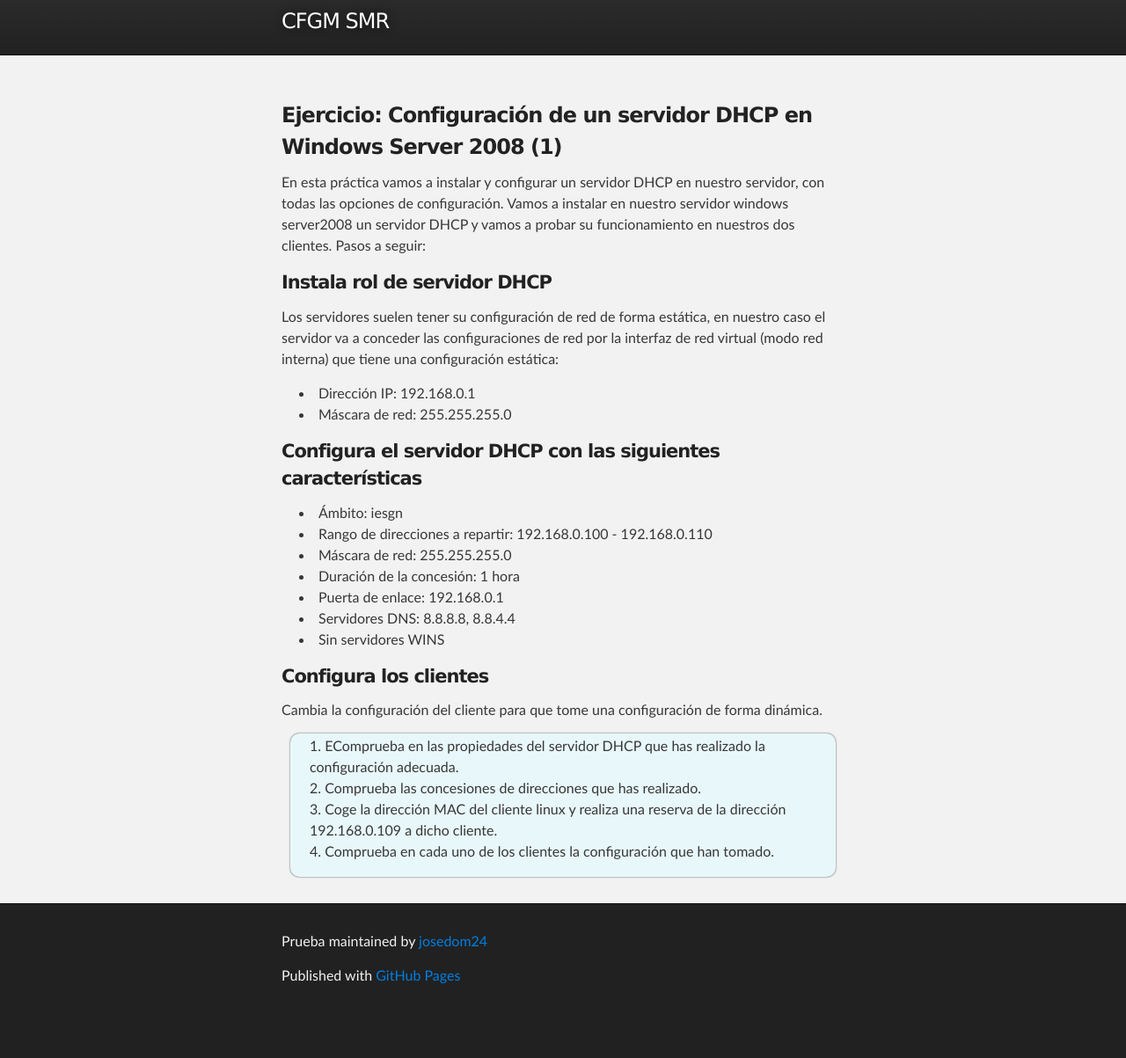
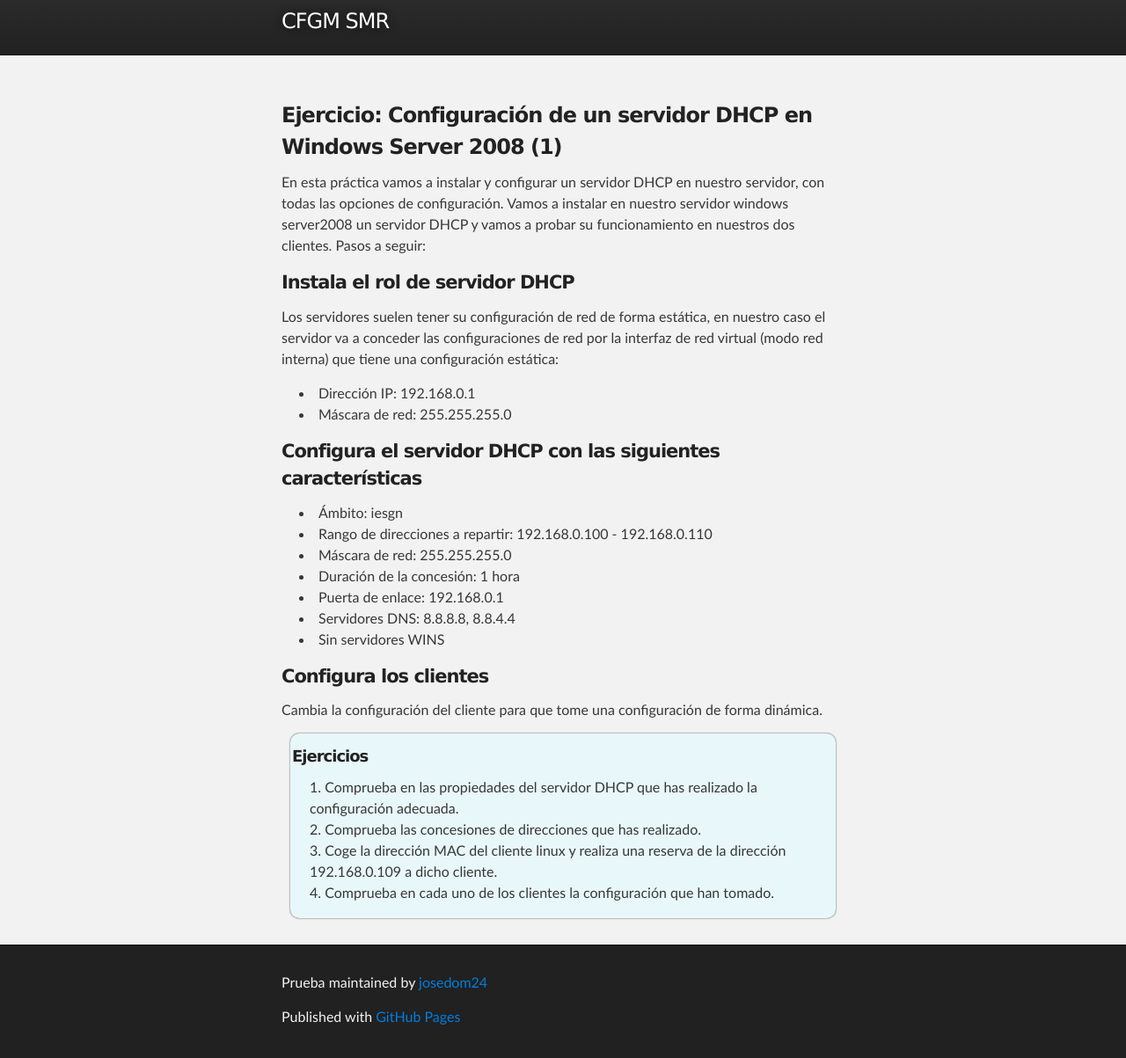
Before and after one commit to josedom24/josedom24.github.io, a Jekyll site: the page built from mod/serviciosgm/e_dhcp_1.md, in a window 1280 px wide, cut to the strip 78-1281 px from the top of the page. Shown: the whole strip at 88% size. Built offline with Jekyll 4.4.1, drawn with Linux system fonts in a browser that asks for light colours; before the commit the page ends 1234 px from its top, so only the background shows below that.

Commit message:
modificacion

```diff
--- a/mod/serviciosgm/e_dhcp_1.md
+++ b/mod/serviciosgm/e_dhcp_1.md
@@ -11,7 +11,7 @@ Vamos a instalar en nuestro servidor windows server2008 un servidor DHCP y vamos
 clientes.
 Pasos a seguir:
 
-#### Instala rol de servidor DHCP
+#### Instala el rol de servidor DHCP
 
 Los servidores suelen tener su configuración de red de forma estática, en nuestro caso el servidor va a conceder las configuraciones de red por la interfaz de red virtual (modo red interna) que tiene una configuración estática:
 
@@ -33,7 +33,8 @@ Los servidores suelen tener su configuración de red de forma estática, en nues
 Cambia la configuración del cliente para que tome una configuración de forma dinámica.
 
 <div class='ejercicios' markdown='1'>
-1. EComprueba en las propiedades del servidor DHCP que has realizado la configuración adecuada.
+##### **Ejercicios**
+1. Comprueba en las propiedades del servidor DHCP que has realizado la configuración adecuada.
 2. Comprueba las concesiones de direcciones que has realizado.
 3. Coge la dirección MAC del cliente linux y realiza una reserva de la dirección 192.168.0.109 a dicho cliente.
 4. Comprueba en cada uno de los clientes la configuración que han tomado.
```
